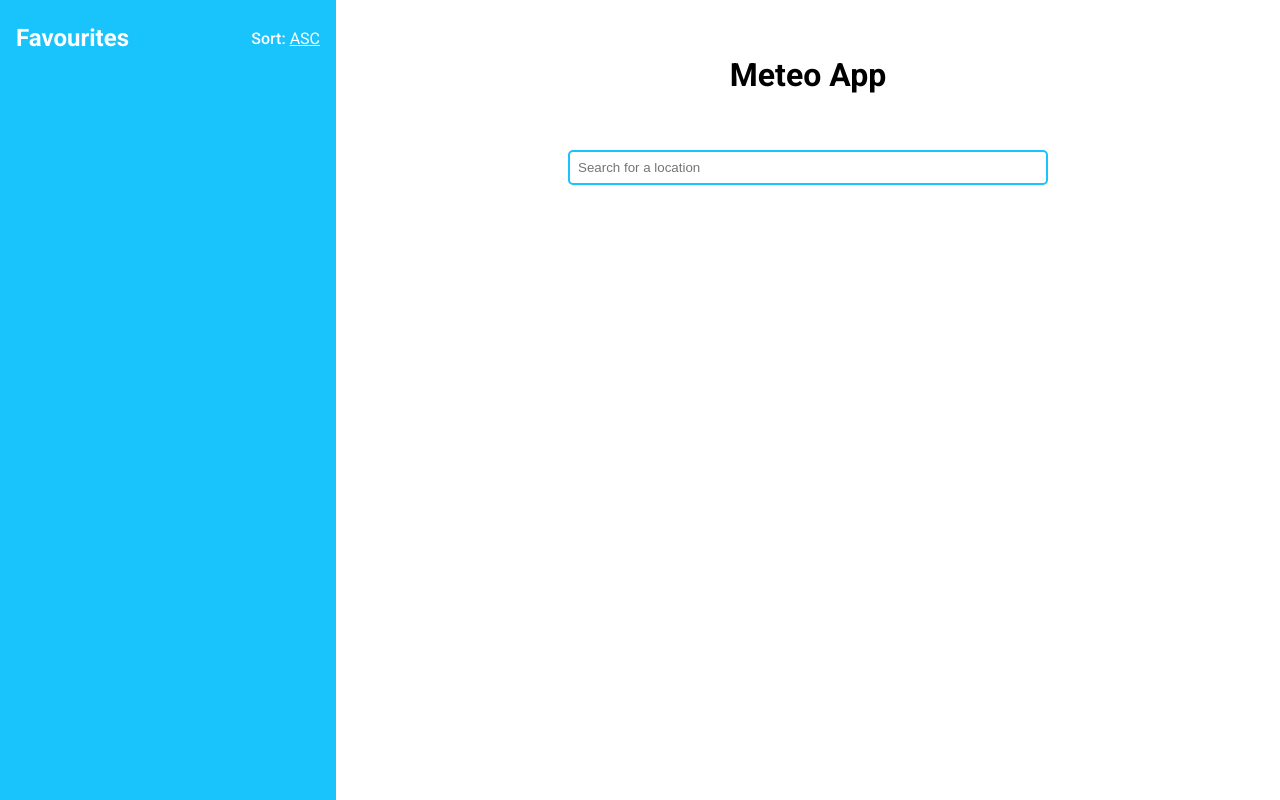
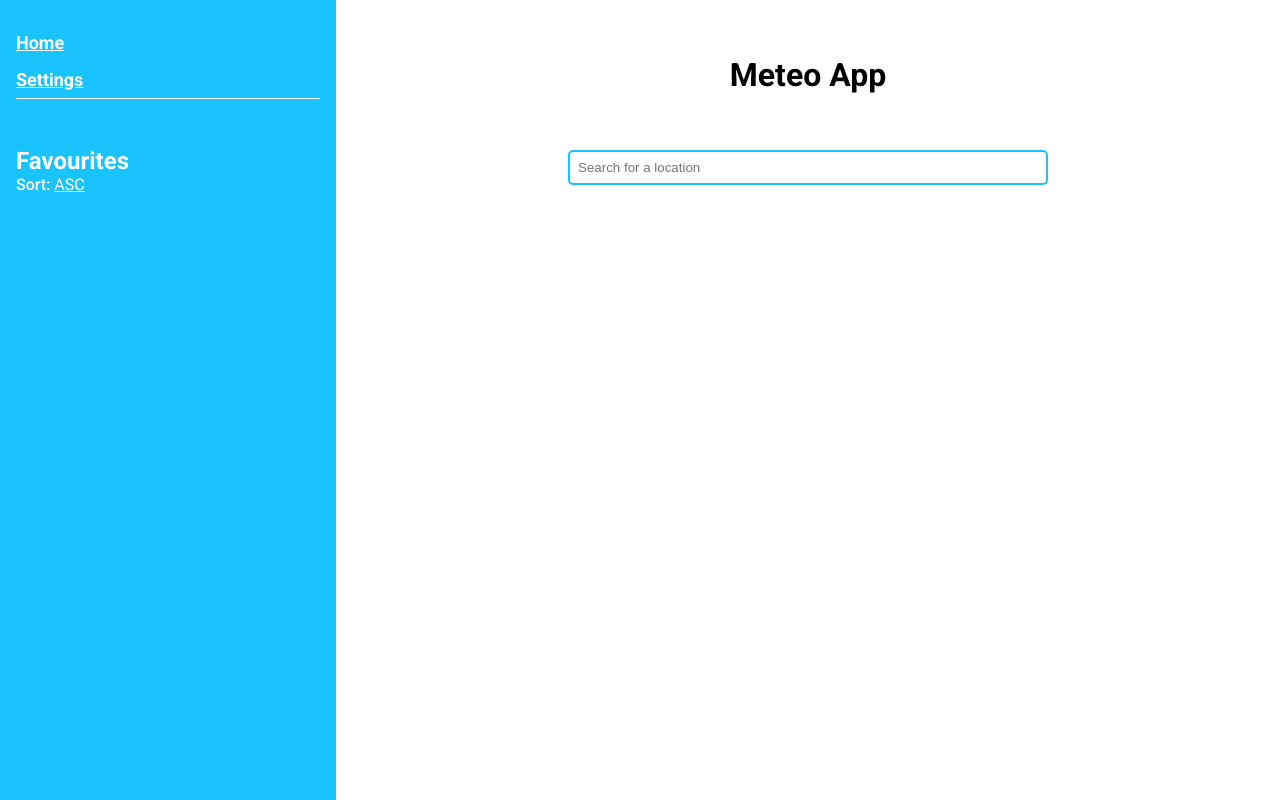
Before and after one commit to antecuic/meteo, a Next.js app: page / in a window 1280 px wide. Built offline with nearby package versions, Linux system fonts and the light colour scheme.

Commit message:
added sidebar links

```diff
--- a/components/Sidebar/Sidebar.module.css
+++ b/components/Sidebar/Sidebar.module.css
@@ -13,6 +13,23 @@
   color: white;
 
   z-index: 1;
+}
+
+.sidebarLinks {
+  display: flex;
+  flex-direction: column;
+  text-decoration: underline;
+
+  font-weight: 600;
+  font-size: 18px;
+
+  margin-bottom: 3rem;
+
+  border-bottom: 1px solid white;
+}
+
+.sidebarLinks a {
+  padding: 0.5rem 0;
 }
 
 .burgerMenu {
@@ -36,6 +53,7 @@
 }
 
 .sort {
+  display: inline-block;
   font-weight: 500;
   cursor: pointer;
 }
@@ -51,7 +69,7 @@
   padding-top: 2rem;
 }
 
-.favourite {
+.city {
   display: flex;
   justify-content: space-between;
   align-items: center;
--- a/components/Sidebar/Sidebar.tsx
+++ b/components/Sidebar/Sidebar.tsx
@@ -41,7 +41,15 @@ function Sidebar({ favourites, handleStarClick }: Props) {
           className={styles.close}
           onClick={() => setShowSidebar(false)}
         />
-        <div className={styles.heading}>
+        <div className={styles.sidebarLinks}>
+          <Link href="/">
+            <a>Home</a>
+          </Link>
+          <Link href="/settings">
+            <a>Settings</a>
+          </Link>
+        </div>
+        <div className={styles.favouritesHeading}>
           <h2>Favourites</h2>
           <p
             className={styles.sort}
@@ -54,7 +62,7 @@ function Sidebar({ favourites, handleStarClick }: Props) {
         </div>
         <div className={styles.favouriteContent}>
           {sortedFavourites.map((city) => (
-            <div key={city.name} className={styles.favourite}>
+            <div key={city.name} className={styles.city}>
               <Link
                 href={`/details?name=${city.name}&longitude=${city.lng}&latitude=${city.lat}`}
               >
```
